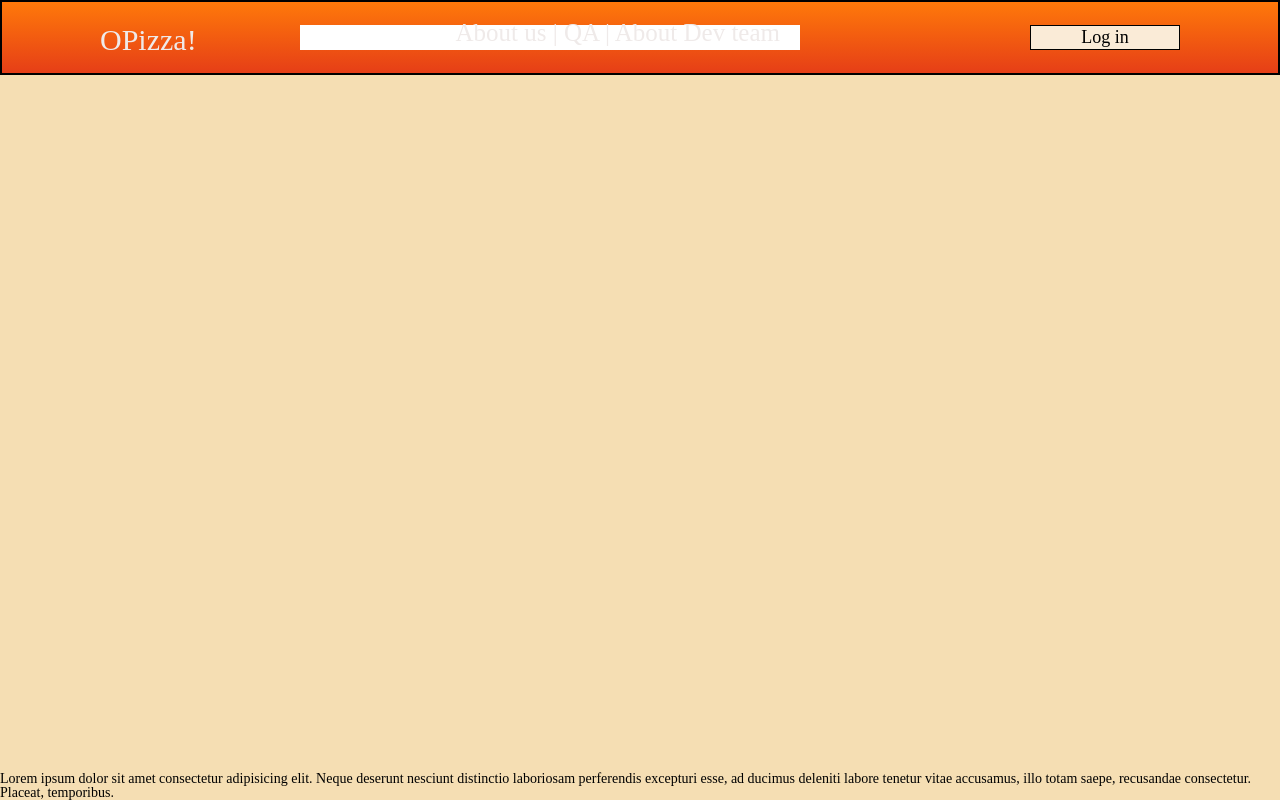
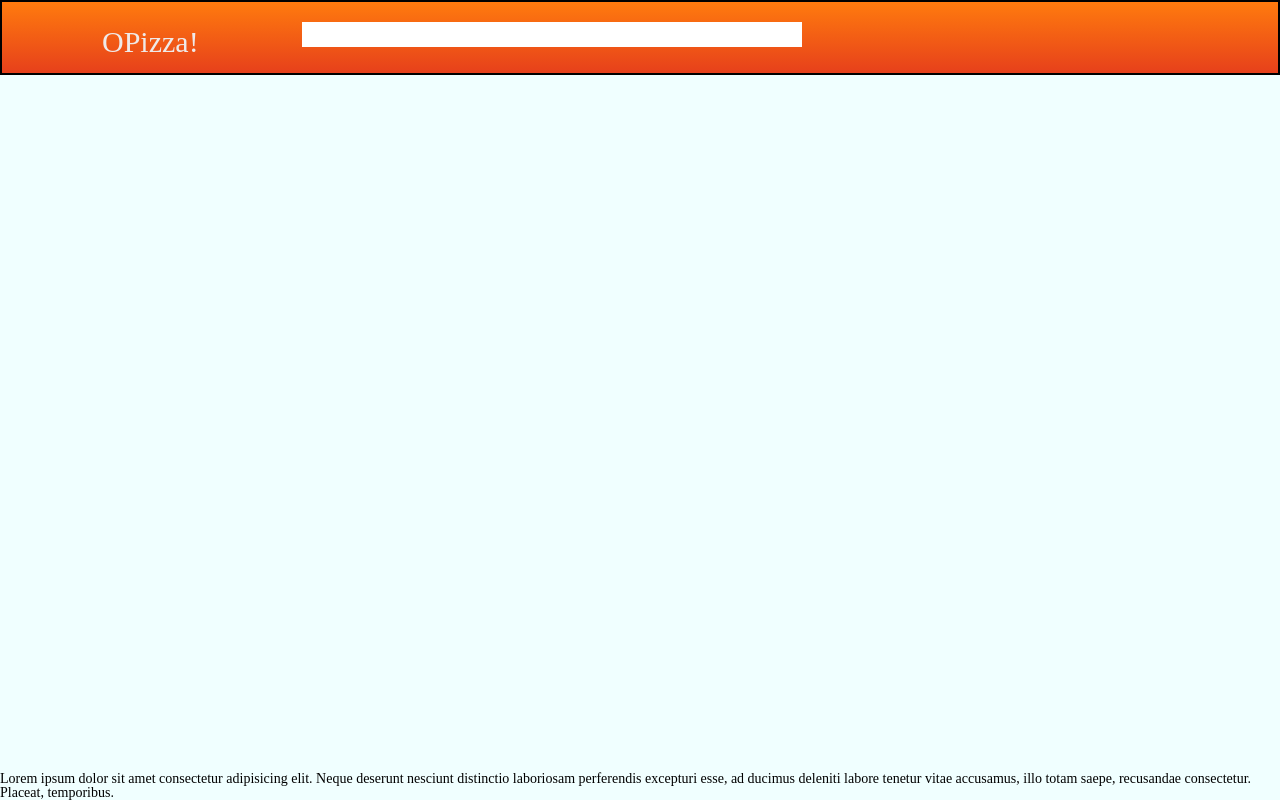
Before and after one commit to IglKa/OPizza, a Django app: template OPizza/templates/base.html in a window 1280 px wide. Run offline with Django 3.2, Linux system fonts and the light colour scheme; the template is opened without the code that fills it, so the values that code supplies are empty.

Commit message:
Article border added. Bug with header fixed

```diff
--- a/OPizza/static/restaurant/CSS/styles.css
+++ b/OPizza/static/restaurant/CSS/styles.css
@@ -1,9 +1,11 @@
 body {
-    background-color: wheat;
+    background-color: azure;
 }
 
 
 header {
+    position: fixed;
+    z-index: 1;
     color: #efeae9;
     border: solid 2px black;
     width: 100%;
@@ -15,13 +17,13 @@
 
 main {
     position: relative;
-    top: 70px;
+    top: 75px;
     margin: 0px;
 }
 
 
 .section--logos {
-    position: absolute;
+    position: relative;
     font-size: 30px;
     top: 25px;
     left: 100px;
@@ -29,34 +31,16 @@
 
 
 .section--search_bar {
-    position: absolute;
-    top: 25px;
+    position: relative;
+    top: -10px;
     left: 300px;
 }
 
 
-.section--buttons {
-    position: absolute;
-    top: 25px;
-    right: 100px;
-}
-
-
 .section--additional{
+    position: relative;
     font-size: 25px;
-    position: absolute;
-    top: 20px;
     right: 500px;
-}
-
-
-.button {
-    width: 150px;
-    height: 25px;
-    background-color: antiquewhite;
-    border: solid 1px black;
-    text-align: center;
-    font-size: 18px;
 }
 
 
@@ -67,6 +51,25 @@
 }
 
 
+.section--main__article {
+    position: relative;
+    top: 10px;
+    left: 500px;
+    width: 800px;
+    height: 500px;
+    border-radius: 9px;
+    border: solid 2px black;
+}
+
+
+section--main__article__info {
+    position: relative;
+    bottom: 0px;
+    left: 0px;
+    font-size: 25px;
+}
+
+
 footer {
     position: absolute;
     bottom: 0;
--- a/OPizza/templates/base.html
+++ b/OPizza/templates/base.html
@@ -6,8 +6,8 @@
     <meta name="viewport" content="width=device-width, initial-scale=1.0">
     {% load static %}
     {% block css %}
-        <link href="restaurant/CSS/normalize.css" rel="stylesheet">
-        <link href="restaurant/CSS/styles.css", rel="stylesheet">
+        <link href="{% static 'restaurant/CSS/normalize.css' %}" rel="stylesheet">
+        <link href="{% static 'restaurant/CSS/styles.css' %}", rel="stylesheet">
     {% endblock %}
     <title>OPizza! | MainPage</title>
 </head>
@@ -26,13 +26,6 @@
             <section class="section--additional">
                 About us | QA | About Dev team
             </section>
-            <section class="section--buttons">
-                <a href="#">
-                    <button type="button" class="button">
-                        Log in
-                    </button>
-                </a>
-            </section>
         {% endblock %}
     </header>
 
@@ -42,10 +35,13 @@
                 {% for r in restaurants %}
                     <article>
                         <div class="section--main__article">
-                            <a href="{% url 'restaurant:restr-detail' r.pk %}">
+                            <div class="section--main__article__image">
+                                {{ r.image }}
+                            </div>
+                            <div class="sections--main__article__info">
                                 {{ r.name }}<br>
                                 {{ r.rating }}
-                            </a>
+                            </div>
                         </div>
                     </article>
                     <hr>
```
